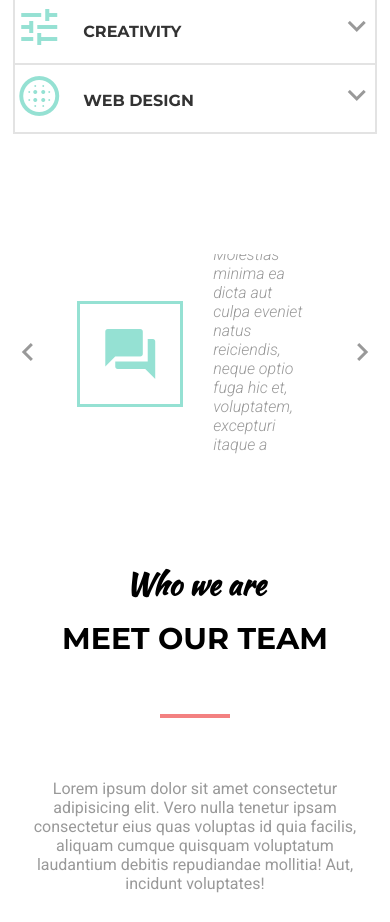
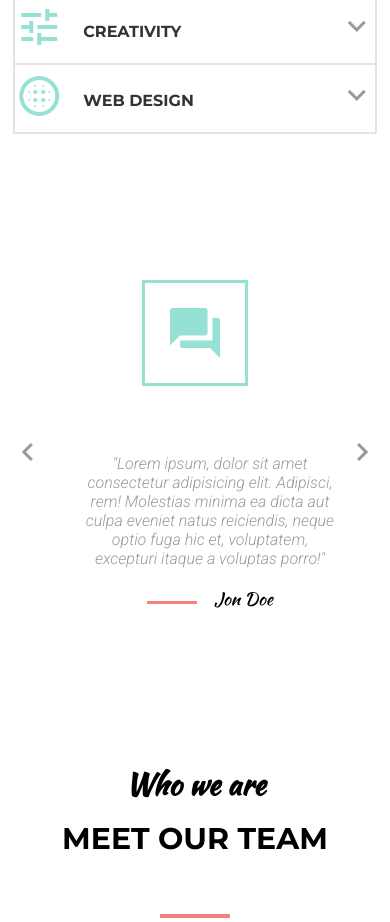
Before and after one commit to pawelkaczoruk/mogo, a plain HTML site: page index.html in a window 390 px wide. Shown: the part 4477-5399 px from the top of the page. Drawn offline with Linux system fonts and the light colour scheme.

Commit message:
done rwd for carousels

```diff
--- a/style.css
+++ b/style.css
@@ -1431,6 +1431,11 @@ footer h2 {
     float: none;
   }
 
+  /* carousel */
+  .carousel-item {
+    width: 95%;
+  }
+
   /* footer */
   #contact-column {
     flex: 100%;
@@ -1487,6 +1492,23 @@ footer h2 {
     width: 90%;
     margin-left: 5%;
   }
+
+  /* carousel */
+  #service-carousel,
+  #team-carousel {
+    height: 400px;
+  }
+  .carousel-item {
+    width: 95%;
+  }
+  .carousel-item-content {
+    flex-wrap: wrap;
+  }
+  .carousel-item .quote-content{
+    margin-top: 16px;
+    width: 100%;
+    text-align: center;
+  }
 }
 
 @media screen and (max-width: 500px) {
```
